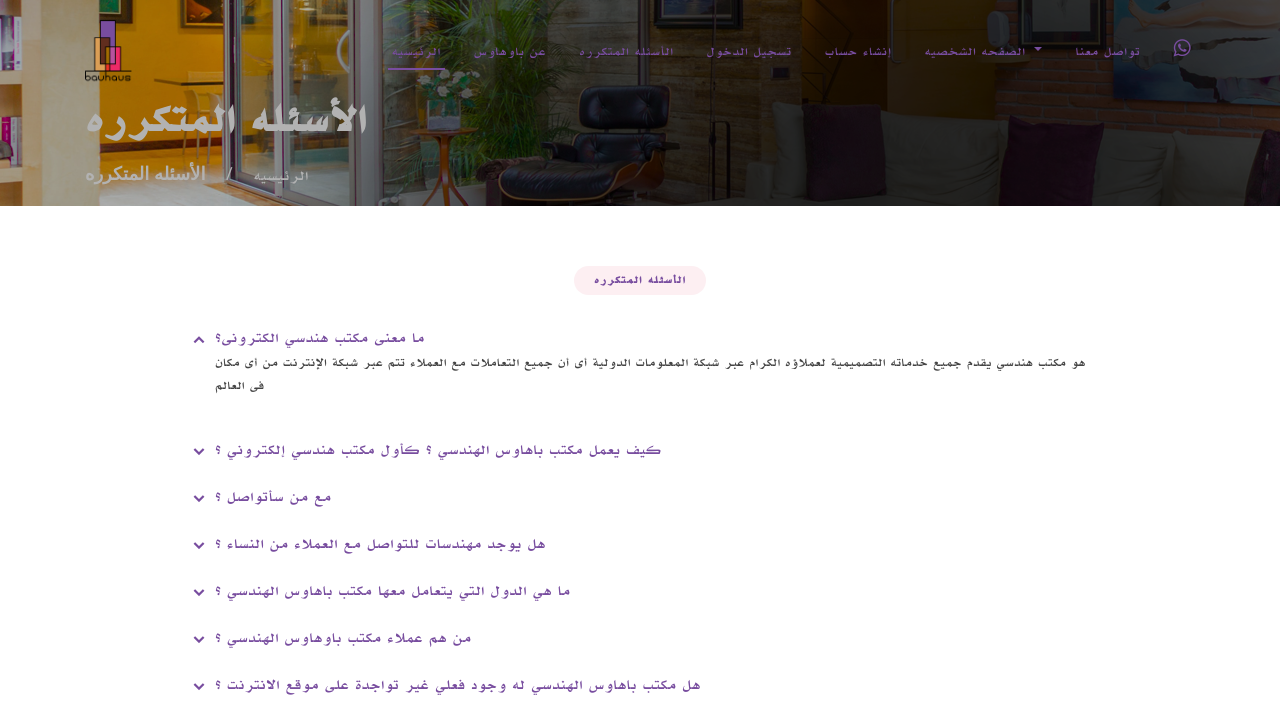
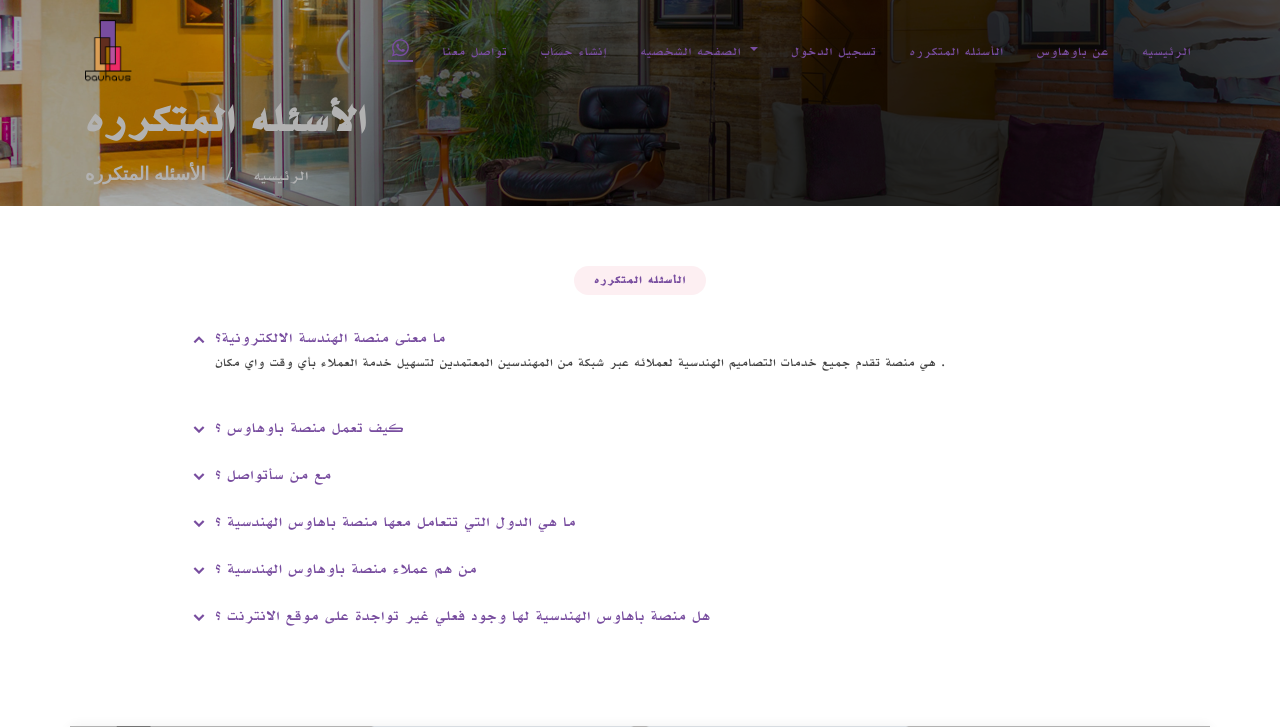
Before and after one commit to Gemy-star/bauhaus_new, a Django app: page /faq-questions in a window 1280 px wide. Shown: the top 727 px of the page. Run offline with Django 3.2, Linux system fonts and the light colour scheme; some libraries are stand-ins or nearby versions; grey boxes are pictures that could not be loaded.

Commit message:
fuck aida

```diff
--- a/accounts/templates/accounts/register_customer.html
+++ b/accounts/templates/accounts/register_customer.html
@@ -6,7 +6,7 @@
     <main id="main">
        <div class="ftco-blocks-cover-1">
        <!-- data-stellar-background-ratio="0.5" style="background-image: url('images/hero_1.jpg')" -->
-      <div class="site-section-cover overlay" data-stellar-background-ratio="0.5" style="background-image: url('../../../static/images/popular2.png')">
+      <div class="site-section-cover overlay" data-stellar-background-ratio="0.5" style="background-image: url('../../../static/images/home_back.png')">
         <div class="container">
           <div class="row align-items-center ">
 
--- a/main/templates/main/faq-questions.html
+++ b/main/templates/main/faq-questions.html
@@ -32,27 +32,21 @@
  <ul class="faq-list">
 
           <li>
-            <a data-toggle="collapse" class="body-font text-mandigo" href="#faq1">ما معنى مكتب هندسي الكترونى؟<i class="icofont-simple-up"></i></a>
+            <a data-toggle="collapse" class="body-font text-mandigo" href="#faq1">ما معنى منصة الهندسة الالكترونية؟<i class="icofont-simple-up"></i></a>
             <div id="faq1" class="collapse show" data-parent=".faq-list">
               <p class="body-font">
-هو مكتب هندسي يقدم جميع خدماته التصميمية لعملاؤه الكرام عبر شبكة المعلومات الدولية أى أن جميع التعاملات مع العملاء تتم عبر شبكة الإنترنت من أى مكان فى العالم
+هي منصة تقدم جميع خدمات التصاميم الهندسية لعملائه عبر شبكة من المهندسين المعتمدين لتسهيل خدمة العملاء بأي وقت واي مكان .
               </p>
             </div>
           </li>
 
           <li>
-            <a data-toggle="collapse" href="#faq2" class="collapsed body-font text-mandigo">كيف يعمل مكتب باهاوس الهندسي ؟ كأول مكتب هندسي إلكتروني ؟<i class="icofont-simple-up"></i></a>
+            <a data-toggle="collapse" href="#faq2" class="collapsed body-font text-mandigo">كيف تعمل منصة باوهاوس ؟ <i class="icofont-simple-up"></i></a>
             <div id="faq2" class="collapse" data-parent=".faq-list">
               <p class="body-font">
-                  كيف يعمل مكتب باهاوس يعمل المكتب عبر خطوات بسيطه محدده وهى
-التواصل مع المكتب عن طريق احدى الطرق المعلنه فى صفحة للاتصال بنا او الصفحه الرئيسيه للموقع
-من اى مكان فى العالم و باى وسيلة اتصال عبر الانترنت
-املاء الاستماره الخاصه بطلب مشروعك و ادخل بياناتك و بيانات مشروعك
-سيتم ارسال بريد الكترونى خلال 48 ساعه به عرض فنى و مالى لمشروع سيادتكم
-يتم ارسال تعاقد عبر البريد الاكترونى لتوقيعه من قبل سيادتكم للبدء بالمشروع
-يمكنكم متابعة مشروعكم لاحقا بشكل كامل عن طريق الانترنت
-او يمكنكم الاتصال بنا هاتفيا بمنتهى البساطه
-
+                  تعمل المنصة عبر خطوات بسيطة في صفحتنا الرئيسية وسهولة تواصل العميل مع المهندس
+				  من خلال مده اقصاها 48 ساعة بالعرض الفني . واتمام العمل بالصورة المناسبة للعميل
+				  . فمن اهداف المنصة السرعة المهنيه والزمنيه لاتمام العمل بصورة احترافيه .
               </p>
             </div>
           </li>
@@ -62,29 +56,20 @@
  <i class="icofont-simple-up"></i></a>
             <div id="faq3" class="collapse" data-parent=".faq-list">
               <p class="body-font">
-                  يوجد بمكتب باهاوس الهندسي خدمة عملاء من مهندسين متخصصين لاستقبال طلبات تفهم متطلبات سيادتكم مع تقديم النصحيه فى أى أمور تتعلق بمشروع عملائنا الكرام
+                  يوجد لدى منصة باهاوس فريق خدمة عملاء متميز لاستقبال استفساراتكم
+				  وطلباتكم ومساعدتكم لاتمام إجرائتكم المرغوب بها .
 
               </p>
             </div>
           </li>
 
-          <li>
-            <a data-toggle="collapse" href="#faq4" class="collapsed  body-font text-mandigo ">هل يوجد مهندسات للتواصل مع العملاء من النساء ؟
- <i class="icofont-simple-up"></i></a>
-            <div id="faq4" class="collapse" data-parent=".faq-list">
-              <p class="body-font">
-                  يوجد لدينا عدد من المهندسات بخدمة العملاء الاتى يتشرفن بتقديم كل العون لعملائنا من النساء و ذلك تفهما منا للعادات و التقاليد المعمول بها بوطننا العربى من جه و لراحه عملائنا من النساء من جهه اخريربى من جه و لراحه عملائنا من النساء من جهه اخرى
-
-              </p>
-            </div>
-          </li>
 
           <li>
-            <a data-toggle="collapse" href="#faq5" class="collapsed body-font text-mandigo">ما هي الدول التي يتعامل معها مكتب باهاوس الهندسي ؟
+            <a data-toggle="collapse" href="#faq5" class="collapsed body-font text-mandigo">ما هي الدول التي تتعامل معها منصة باهاوس الهندسية ؟
 <i class="icofont-simple-up"></i></a>
             <div id="faq5" class="collapse" data-parent=".faq-list">
               <p class="body-font">
-                  يتعامل مكتب باهاوس بجميع الدول العربيه و خصوصا الخليجيه .
+                  ولدت منصة باهاوس في المملكة العربية السعودية وتطمح للعالمية بتوفيق من رب العالمين ودعمكم لنا  .
 
               </p>
             </div>
@@ -92,18 +77,18 @@
 
 
                <li>
-            <a data-toggle="collapse" href="#faq5" class="collapsed body-font text-mandigo">من هم عملاء مكتب باوهاوس الهندسي ؟
+            <a data-toggle="collapse" href="#faq5" class="collapsed body-font text-mandigo">من هم عملاء منصة باوهاوس الهندسية ؟
 <i class="icofont-simple-up"></i></a>
             <div id="faq5" class="collapse" data-parent=".faq-list">
               <p class="body-font">
-يتعامل مكتب باهاوس الهندسي . مع جميع فئات العملاء من افراد و مكاتب و شركات و مقاولين
+             تتعامل منصة باهاوس الهندسية . مع جميع فئات العملاء من افراد و مكاتب و شركات .
 
               </p>
             </div>
           </li>
 
           <li>
-            <a data-toggle="collapse" href="#faq6" class="collapsed body-font text-mandigo">هل مكتب باهاوس الهندسي له وجود فعلي غير تواجدة على موقع الانترنت ؟
+            <a data-toggle="collapse" href="#faq6" class="collapsed body-font text-mandigo">هل منصة باهاوس الهندسية لها وجود فعلي غير تواجدة على موقع الانترنت ؟
 <i class="icofont-simple-up"></i></a>
             <div id="faq6" class="collapse" data-parent=".faq-list">
               <p class="body-font">
--- a/main/templates/main/home_page.html
+++ b/main/templates/main/home_page.html
@@ -8,9 +8,9 @@
 {% block content %}
      <section id="hero">
     <div class="hero-container">
-      <h3 class="body-font "> <strong>باهاوس </strong></h3>
-      <h1 class="body-font ">مابين الفكرة والتنفيذ</h1>
-      <h2 class="body-font"> إلهام وإنسان</h2>
+      <h6 class="body-font ">مابين الفكرة والتنفيذ</h6>
+              <h1 class="body-font text-mandigo"> <strong>باهاوس </strong></h1>
+      <h6 class="body-font"> إلهام وإنسان</h6>
     </div>
   </section>
   <main id="main">
--- a/static/css/style.css
+++ b/static/css/style.css
@@ -361,8 +361,8 @@ h1, h2, h3, h4, h5, h6 {
   height: 100vh;
   background-size: cover;
   position: relative;
-    background: url("../../static/images/home_bg.png") top center;
-  object-fit: cover;
+    background: url("../../static/images/home.png") top center;
+  object-fit: contain;
 
 }
 
--- a/templates/navbar.html
+++ b/templates/navbar.html
@@ -6,17 +6,9 @@
         <a href="{% url 'home-page' %}" class="logo mr-auto"><img src="{% static 'images/main_logo.png' %}"  ></a>
         <nav class="nav-menu d-none d-lg-block">
             <ul>
-                <li class="active body-font"><a href="{% url 'home-page' %}" class="body-font"> الرئيسيه</a></li>
-                <li class="body-font"><a href="#" class="body-font">عن باوهاوس</a></li>
-                <li class="body-font"><a href="{% url 'faq-questions' %}" class="body-font">الأسئله المتكرره</a></li>
-                {% if request.user.user_type ==  3 %}
-                    <li class="body-font"><a href="" class="body-font"> اطلب خدمتك</a></li>
-
-                {% endif %}
-                {% if request.user.user_type is None %}
-                    <li class="body-font"><a href="{% url 'login' %}" class="body-font">تسجيل الدخول</a></li>
-                {% endif %}
-                {% if request.user.user_type !=  1 and  request.user.user_type !=  2 and request.user.user_type !=  3 %}
+                <li><a class="google-plus" href="https://wa.me/966581915102/"><i class="fa fa-whatsapp fa-lg" aria-hidden="true"></i></a></li>
+                        <li class="body-font"> <a href="{% url 'contact-page' %}" class="body-font">تواصل معنا</a></li>
+  {% if request.user.user_type !=  1 and  request.user.user_type !=  2 and request.user.user_type !=  3 %}
                     <li  class="body-font"><a href="{% url 'register-customer' %}" class="body-font" >إنشاء حساب</a></li>
                 {% endif %}
   <li class="nav-item dropdown">
@@ -37,9 +29,21 @@
 
                         </div>
                     </li>
-            <li class="body-font"> <a href="{% url 'contact-page' %}" class="body-font">تواصل معنا</a></li>
+                    {% if request.user.user_type is None %}
+                    <li class="body-font"><a href="{% url 'login' %}" class="body-font">تسجيل الدخول</a></li>
+                {% endif %}
+              {% if request.user.user_type ==  3 %}
+                    <li class="body-font"><a href="" class="body-font"> اطلب خدمتك</a></li>
 
-                <li><a class="google-plus" href="https://wa.me/966581915102/"><i class="fa fa-whatsapp fa-lg" aria-hidden="true"></i></a></li>
+                {% endif %}
+                        <li class="body-font"><a href="{% url 'faq-questions' %}" class="body-font">الأسئله المتكرره</a></li>
+                <li class="body-font"><a href="#" class="body-font">عن باوهاوس</a></li>
+                <li class="active body-font"><a href="{% url 'home-page' %}" class="body-font"> الرئيسيه</a></li>
+
+{#            </ul>#}
+
+
+
             </ul>
         </nav>
 
```
Also changed, not shown: static/images/bauhaus3.png, static/images/bauhaus4.png (added), static/images/home.png (added), static/images/home_back.png (added).
